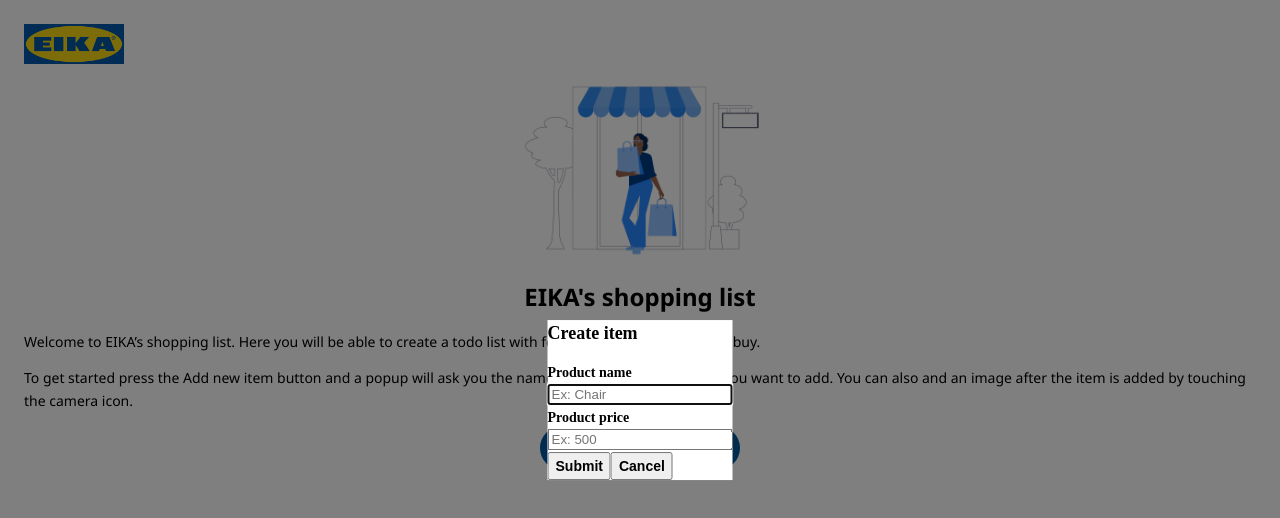
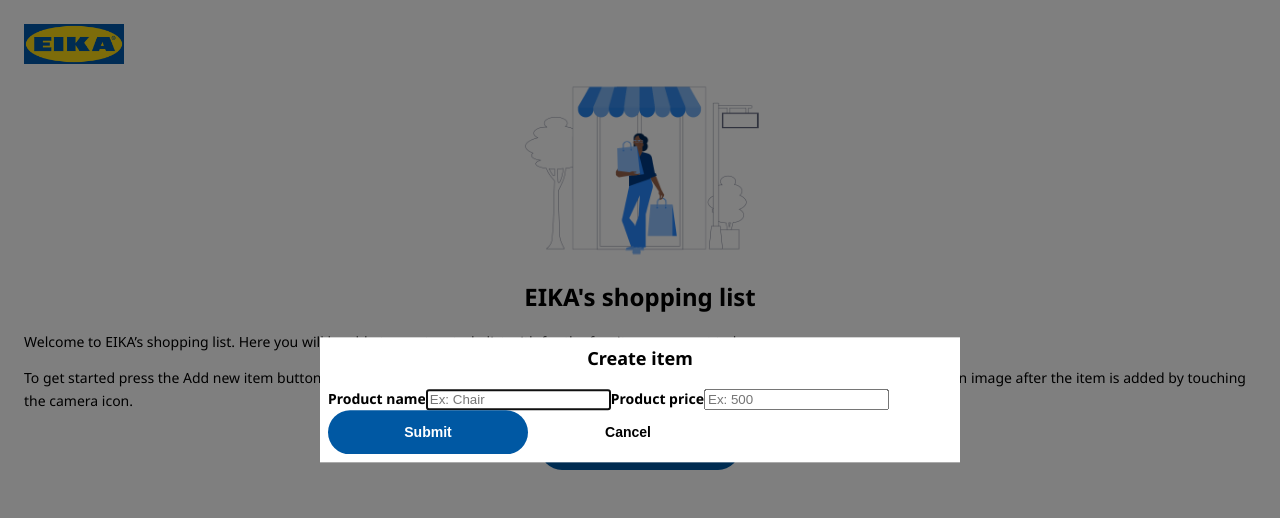
Before and after one commit to elalienx/eika-shopping-list-plus-fe2, a React (Create React App) app: page / in a window 1280 px wide. Both pictures are taken after a click on the button "Add item". Shown: the top 518 px of the page. Built offline with nearby package versions, Linux system fonts and the light colour scheme.

Commit message:
refactor buttons

```diff
--- a/src/components/ModalForm.jsx
+++ b/src/components/ModalForm.jsx
@@ -30,7 +30,7 @@
   }
 
   return (
-    <form className="content" onSubmit={(event) => onSubmit(event)}>
+    <form className="modal-form" onSubmit={(event) => onSubmit(event)}>
       <h2>Create item</h2>
       <InputField
         settings={form.name}
@@ -42,8 +42,10 @@
         state={[price, setPrice]}
         validation={validatePrice}
       />
-      <button>Submit</button>
-      <button onClick={resetForm}>Cancel</button>
+      <button className="button-primary">Submit</button>
+      <button className="button-secondary" onClick={resetForm}>
+        Cancel
+      </button>
     </form>
   );
 }
--- a/src/styles/base/layout.css
+++ b/src/styles/base/layout.css
@@ -2,10 +2,6 @@
 
 body {
   margin: 0;
-}
-
-.App {
-  padding: var(--space-big);
   font-family: "Noto Sans", sans-serif;
   font-smooth: always;
   -webkit-font-smoothing: antialiased;
@@ -17,6 +13,10 @@
   height: auto;
 }
 
-.header img {
+.App {
+  padding: var(--space-big);
+}
+
+.App .header img {
   width: 100px;
 }
--- /dev/null
+++ b/src/styles/components/ModalForm.css
@@ -0,0 +1,7 @@
+.modal-form {
+  padding: var(--space-small);
+}
+
+.modal-form h2 {
+  text-align: center;
+}
--- /dev/null
+++ b/src/styles/components/button-secondary.css
@@ -0,0 +1,13 @@
+/* Targets the tag */
+.button-secondary {
+  --height: 44px;
+
+  width: 200px;
+  height: var(--height);
+  background: none;
+  border: none;
+}
+
+.button-secondary:hover {
+  text-decoration: underline;
+}
--- a/src/styles/style.css
+++ b/src/styles/style.css
@@ -5,8 +5,10 @@
 @import "./base/layout.css";
 
 /* Components */
-@import "./components/button.css";
+@import "./components/button-primary.css";
+@import "./components/button-secondary.css";
 @import "./components//Modal.css";
+@import "./components/ModalForm.css";
 
 /* Screens */
 @import "./screens/WelcomeScreen.css";
```
Also changed, not shown: src/styles/components/button-primary.css (renamed from src/styles/components/button.css).
